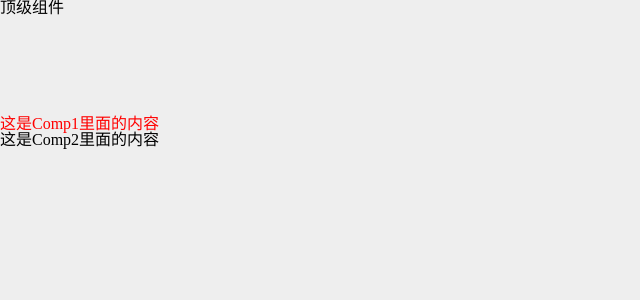
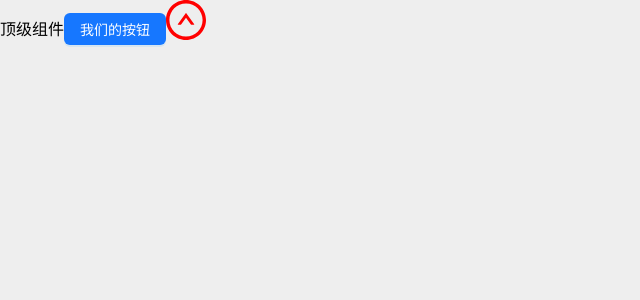
Before and after one commit to xiaoshanzhaguo/React_Project, a React (Vite) app: page / in a window 1280 px wide. Shown: the top 300 px of the page, without its empty margins (0-640 px from the left). Built offline with nearby package versions, Linux system fonts and the light colour scheme.

Commit message:
feat: Antd的初步使用

```diff
--- a/package.json
+++ b/package.json
@@ -9,6 +9,8 @@
     "preview": "vite preview"
   },
   "dependencies": {
+    "@ant-design/icons": "^5.0.1",
+    "antd": "^5.4.0",
     "react": "^18.2.0",
     "react-dom": "^18.2.0",
     "react-redux": "7.2.8",
--- a/src/App.tsx
+++ b/src/App.tsx
@@ -1,15 +1,16 @@
 import { useState } from 'react'
-import Comp1 from "@/components/Comp1"
-import Comp2 from "@/components/Comp2"
+import { Button } from 'antd';
+import { UpCircleOutlined } from '@ant-design/icons';
 
+// import 'antd/dist/antd.css'; // or 'antd/dist/antd.less'  antd5就不需要引入样式了
 function App() {
   const [count, setCount] = useState(0)
 
   return (
     <div className="App">
       顶级组件
-      <Comp1></Comp1>
-      <Comp2></Comp2>
+      <Button type="primary">我们的按钮</Button>
+      <UpCircleOutlined style={{ fontSize: '40px', color: 'red' }} />
     </div>
   )
 }
--- a/src/components/Comp1/index.tsx
+++ b/src/components/Comp1/index.tsx
@@ -2,7 +2,7 @@
 
 // 模块化引入
 import styles from "./comp1.module.scss"
-function Comp() {
+const Comp = () => {
     return (
         <div className={styles.box}>
             <p>这是Comp1里面的内容</p>
```
Also changed, not shown: 2 other files (tests, documents, lock files or other folders).
